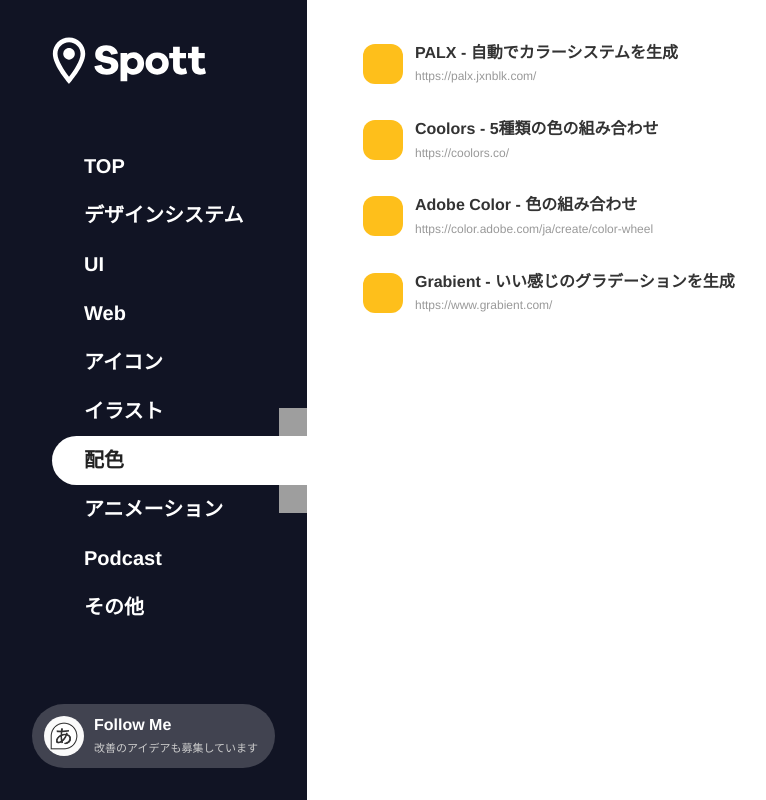
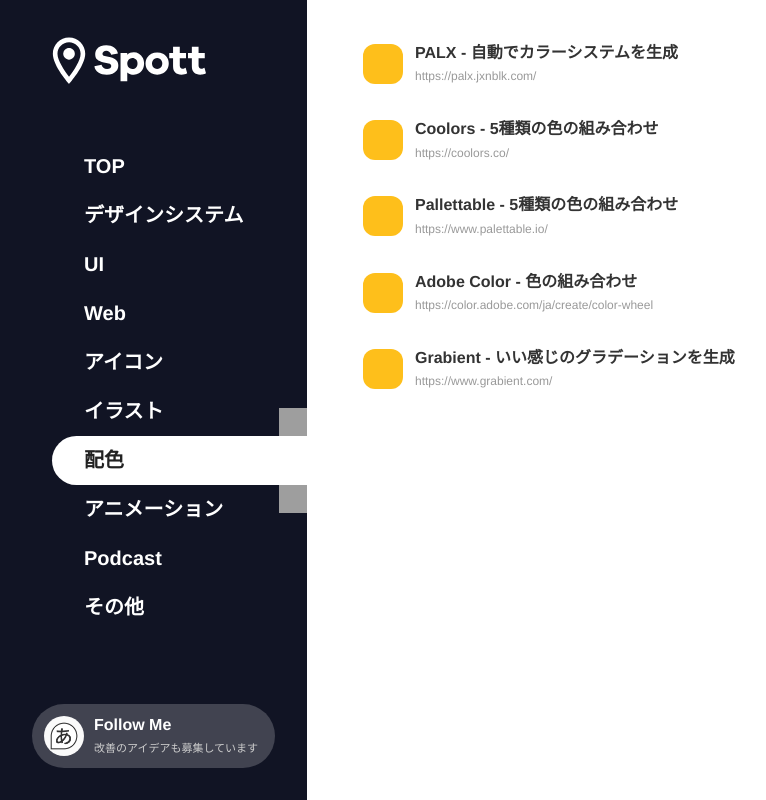
Before and after one commit to akinening/spott, a Vue app: page /#/color in a window 1280 px wide. Shown: the whole page, without its empty margins (53-819 px from the left). Built offline with nearby package versions, Linux system fonts and the light colour scheme; grey boxes are pictures that could not be loaded.

Commit message:
colorを更新

```diff
--- a/src/components/Color.vue
+++ b/src/components/Color.vue
@@ -22,6 +22,10 @@
           title: 'Coolors - 5種類の色の組み合わせ'
         },
         {
+          url: 'https://www.palettable.io/',
+          title: 'Pallettable - 5種類の色の組み合わせ'
+        },
+        {
           url: 'https://color.adobe.com/ja/create/color-wheel',
           title: 'Adobe Color - 色の組み合わせ'
         },
```
